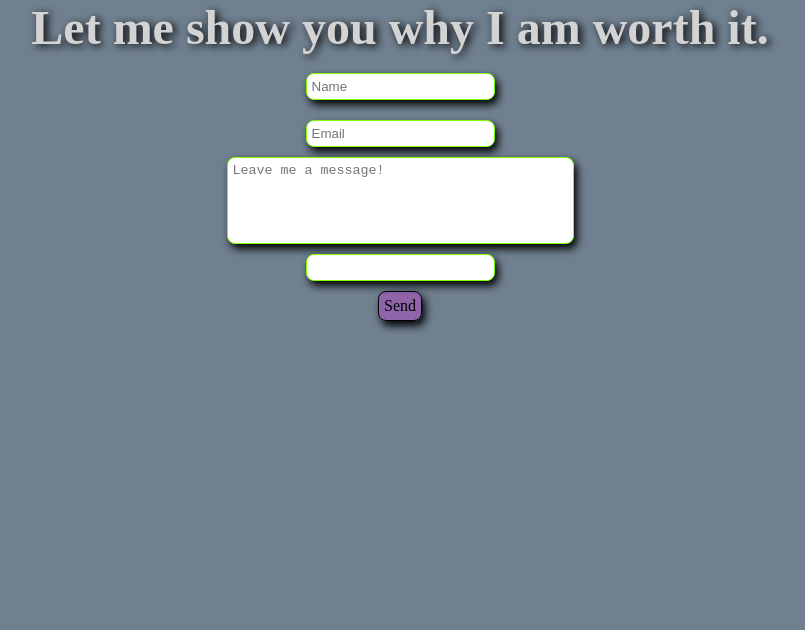
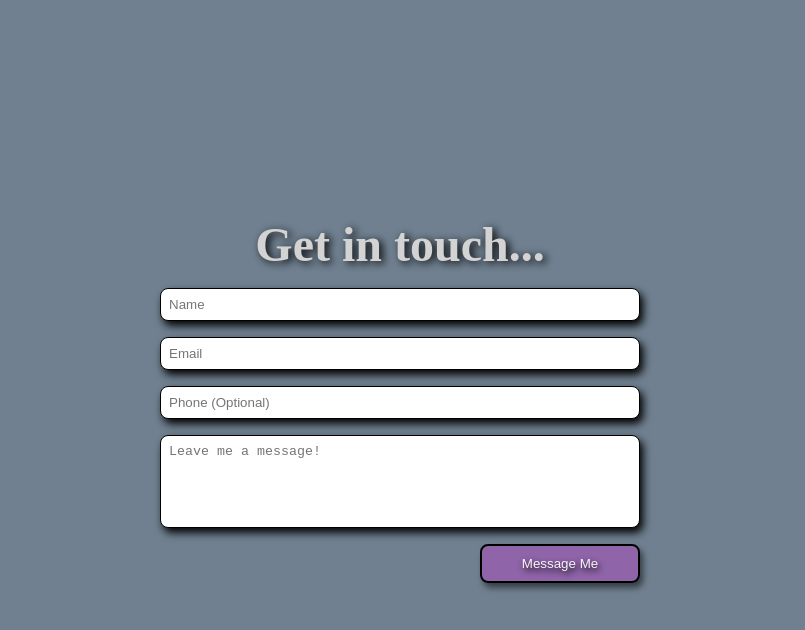
Before and after one commit to Elale1984/capstone-portfolio, a React (Create React App) app: page /contact-me in a window 1280 px wide. Shown: the top 630 px of the page, without its empty margins (240-1045 px from the left). Built offline with nearby package versions, Linux system fonts and the light colour scheme.

Commit message:
ContactMe done. Email can be send through emailJs.

```diff
--- a/package.json
+++ b/package.json
@@ -3,9 +3,11 @@
   "version": "0.1.0",
   "private": true,
   "dependencies": {
+    "@emailjs/browser": "^3.11.0",
     "@testing-library/jest-dom": "^5.17.0",
     "@testing-library/react": "^13.4.0",
     "@testing-library/user-event": "^13.5.0",
+    "email-js": "^2.0.2",
     "nodemon": "^3.0.1",
     "react": "^18.2.0",
     "react-dom": "^18.2.0",
--- a/src/pages/contact-me/ContactMe.css
+++ b/src/pages/contact-me/ContactMe.css
@@ -1,11 +1,15 @@
+
 .contact-me-container {
     display: flex;
     height: 100vh;
-
+    width: auto;
+    flex-direction: column;
+    justify-content: center;
+    align-items: center;
 }
 
 .contact-me-header {
-    align-items: center;
+  margin-bottom: .5rem;
 }
 
 .header-text {
@@ -18,18 +22,17 @@
 }
 
 .contact-me-form {
-    display: flex;
-    flex-direction: column;
-    justify-content: center;
-    align-items: center;
+  display: flex;
+  flex-direction: column;
+  width: 30rem;
+}
 
-}
 input.contact-me-form-control {
   border-radius: 0.5rem;
   box-shadow: 0.2rem 0.3rem 0.5rem;
-  padding: 5px;
-  border: 0.1rem solid chartreuse;
-  margin: 10px;
+  padding: .5rem;
+  border: 0.1rem solid black;
+  margin-bottom: 1rem;
 
 }
 
@@ -37,14 +40,53 @@ textarea.contact-me-form-control {
   resize: none;
   border-radius: 0.5rem;
   box-shadow: 0.2rem 0.3rem 0.5rem;
-  padding: 5px;
-  border: 0.1rem solid chartreuse;
+  padding: .5rem;
+  border: 0.1rem solid black;
+  margin-bottom: 1rem;
 }
 
 .contact-me-submit-button {
+  padding: 0.6rem 1rem;
+  background-color: rgba(251, 0, 255, 0.225);
+  color: whitesmoke;
+  text-shadow: 0.1rem 0.2rem 0.4rem black;
   border-radius: 0.5rem;
-  box-shadow: 0.2rem 0.3rem 0.5rem;
-  padding: 5px;
-  background-color: rgba(251, 0, 255, 0.225);
-  border: 0.1rem solid black;
+  border: 2px solid black;
+  box-shadow: 0.2rem 0.3rem 0.4rem rgba(0, 0, 0, 0.527);
+  text-align: center;
+  width: 10rem;
+  align-self: end;
 }
+
+.contact-me-submit-button:hover,
+.contact-me-submit-button:focus {
+  animation: tilt-shaking 0.3s forwards; /* Add 'forwards' to keep the final state */
+}
+
+@keyframes tilt-shaking {
+  0% {
+    transform: rotate(0deg);
+    background-color: rgba(251, 0, 255, 0.225);
+    text-shadow: 0.1rem 0.2rem 0.4rem black;
+  }
+  25% {
+    transform: rotate(5deg);
+  }
+  50% {
+    transform: rotate(0deg);
+  }
+  75% {
+    transform: rotate(-5deg);
+  }
+  100% {
+    transform: rotate(0deg);
+    background-color: rgba(115, 0, 255, 0.225);
+    text-shadow: 0.1rem 0.1rem 0.2rem black;
+    color: lightseagreen;
+    font-weight: bolder;
+  }
+}
+
+.contact-me-form-control:focus {
+  outline-color: chartreuse;
+}
--- a/src/pages/contact-me/ContactMe.js
+++ b/src/pages/contact-me/ContactMe.js
@@ -1,21 +1,68 @@
-import React from 'react'
-import './ContactMe.css'
+import React, { useRef } from "react";
+import emailjs from "@emailjs/browser";
+import "./ContactMe.css";
 
-const ContactMe = () => {
+export const ContactMe = () => {
+  const form = useRef();
+
+  const sendEmail = (e) => {
+    e.preventDefault();
+
+    emailjs
+      .sendForm(
+        "service_n6mis7z",
+        "roomz-template_sm309opa#",
+        form.current,
+        "jAcDsHEBBavXod1ZA"
+      )
+      .then(
+        (result) => {
+          console.log(result.text);
+        },
+        (error) => {
+          console.log(error.text);
+        }
+      );
+  };
+
   return (
-    <div contact-me-container>
+    <div className="contact-me-container">
       <div className="contact-me-header">
-        <p className="header-text">Let me show you why I am worth it. </p>
+        <p className="header-text">Get in touch...</p>
       </div>
-      <div className="contact-me-form">
-        <input type="text" className="contact-me-form-control" placeholder='Name'/>
-        <input type="text" className="contact-me-form-control" placeholder='Email'/>
-        <textarea  type="text" cols="40" rows="5" className="contact-me-form-control" placeholder='Leave me a message!'/>
-        <input type="text" className="contact-me-form-control" />
-        <div className="contact-me-submit-button">Send</div>
-      </div>
+      <form ref={form} className="contact-me-form" onSubmit={sendEmail}>
+        <input
+          type="text"
+          className="contact-me-form-control"
+          placeholder="Name"
+          required
+          name="name"
+        />
+        <input
+          type="text"
+          className="contact-me-form-control"
+          placeholder="Email"
+          required
+          name="email"
+        />
+        <input type="tel" name="phone" className="contact-me-form-control" placeholder="Phone (Optional)" />
+        <textarea
+          type="text"
+          cols="40"
+          rows="5"
+          className="contact-me-form-control"
+          placeholder="Leave me a message!"
+          required
+          name="message"
+        />
+        <input
+          type="submit"
+          className="contact-me-submit-button"
+          value="Message Me"
+        />
+      </form>
     </div>
-  )
-}
+  );
+};
 
-export default ContactMe
+export default ContactMe;
--- a/src/pages/home/Home.css
+++ b/src/pages/home/Home.css
@@ -77,6 +77,7 @@ body {
   border-radius: 0.5rem;
   box-shadow: 0.2rem 0.3rem 0.4rem black;
 }
+
 @keyframes tilt-shaking {
   0% {
     transform: rotate(0deg);
@@ -130,6 +131,6 @@ body {
     text-shadow: rgb(220, 125, 265) 2px 0 15px;
   }
   100% {
-    text-shadow: rgrgb(220, 125, 265) 1px 0 10px;
+    text-shadow: rgb(220, 125, 265) 1px 0 10px;
   }
 }
```
Also changed, not shown: 1 other file (tests, documents, lock files or other folders).
